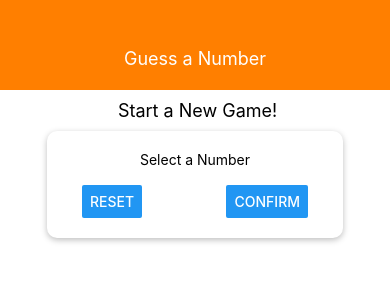
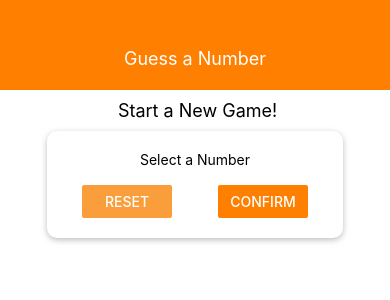
Before and after one commit to etEthiopia/numbergameapp, a React Native app: screen / in a window 390 px wide. Shown: the top 300 px of the page. Built offline with nearby package versions, Linux system fonts and the light colour scheme.

Commit message:
ui tryouts

```diff
--- a/screens/StartGameScreen.js
+++ b/screens/StartGameScreen.js
@@ -9,8 +9,8 @@ export const StartGameScreen = props => {
             <Text>Select a Number</Text>
             <TextInput />
             <View style={styles.rcbuttons}>
-                <Button title='Reset'/>
-                <Button title='Confirm'/>
+                <View style={styles.btnObj}><Button color='#f99e3b' title='Reset'/></View>
+                <View style={styles.btnObj}><Button color='#ff7f00' title='Confirm'/></View>
             </View>
         </View>
       </View>
@@ -45,5 +45,8 @@ export const StartGameScreen = props => {
         justifyContent: 'space-between',
         width: '100%',
         paddingHorizontal: 15
+    },
+    btnObj:{
+        width: 90
     }
   });
```
Also changed, not shown: components/Card.js (added, +32 -0 lines).
